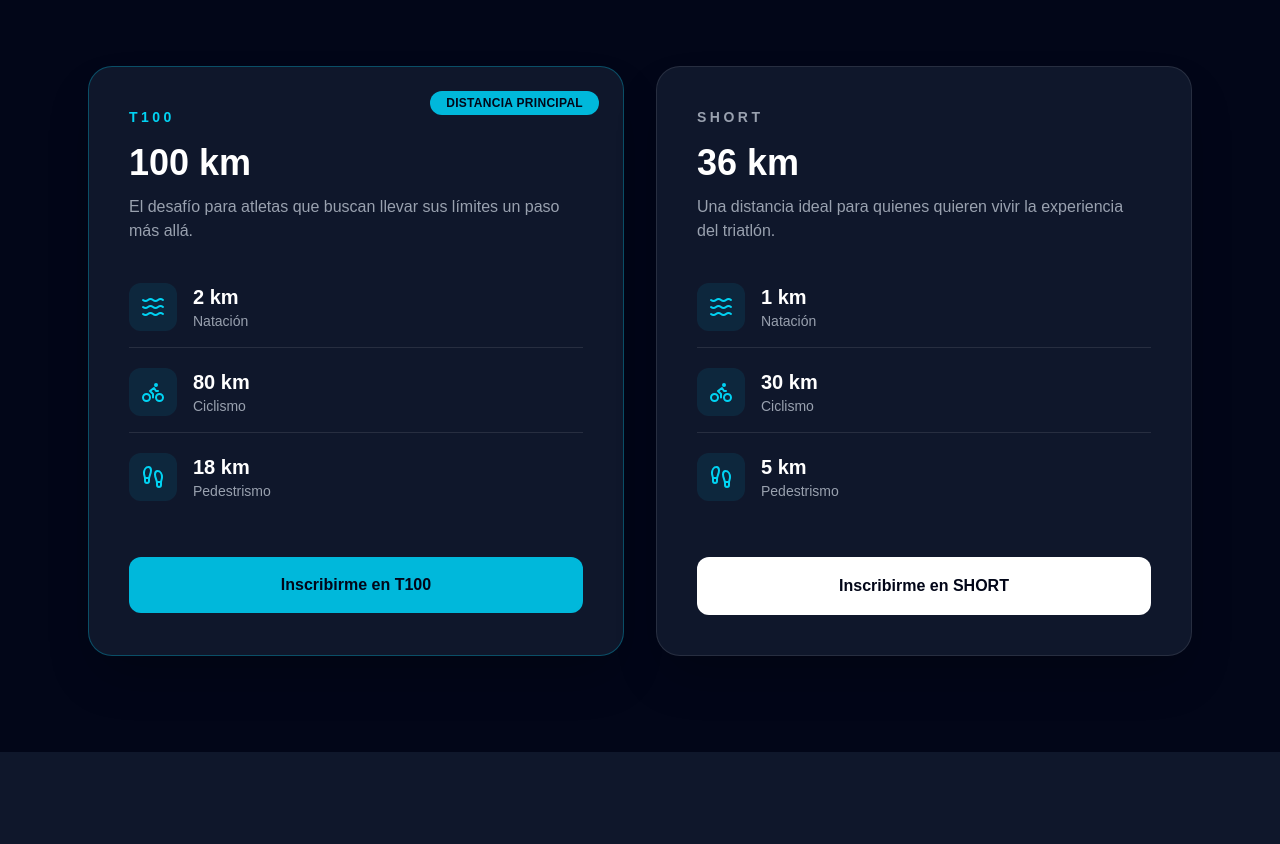
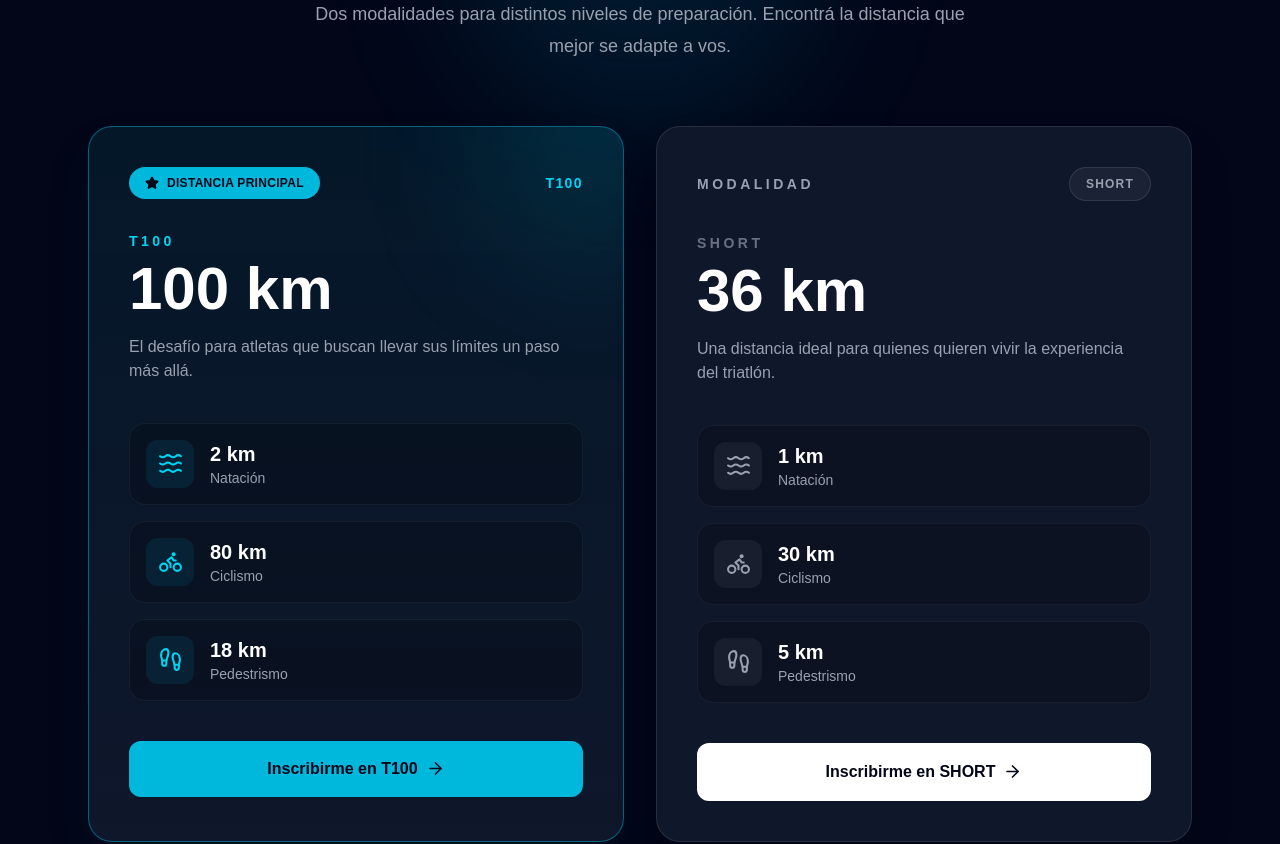
Before and after one commit to martinperezruella/tria-de-la-costa-web, a Next.js app: page / in a window 1280 px wide. Shown: the part 3139-3983 px from the top of the page. Built offline with nearby package versions, Linux system fonts and the light colour scheme.

Commit message:
Mejorar sección de distancias

```diff
--- a/components/home/Distances.tsx
+++ b/components/home/Distances.tsx
@@ -1,132 +1,196 @@
-import { Bike, Footprints, Waves } from "lucide-react";
+import { Bike, Footprints, Waves, ArrowRight, Star } from "lucide-react";
 
 export default function Distances() {
   return (
     <section
       id="distancias"
-      className="bg-slate-950 py-24 text-white"
+      className="relative overflow-hidden bg-slate-950 py-24 md:py-32"
     >
-      <div className="mx-auto max-w-6xl px-6">
+      {/* Decoración de fondo */}
+      <div className="pointer-events-none absolute left-1/2 top-0 h-96 w-96 -translate-x-1/2 rounded-full bg-cyan-500/10 blur-3xl" />
+
+      <div className="relative mx-auto max-w-6xl px-6">
 
         {/* Encabezado */}
         <div className="text-center">
+
           <p className="font-semibold uppercase tracking-[0.3em] text-cyan-400">
             Distancias
           </p>
 
-          <h2 className="mt-4 text-4xl font-bold md:text-5xl">
+          <h2 className="mt-4 text-4xl font-black md:text-5xl lg:text-6xl">
             Elegí tu desafío
           </h2>
 
-          <p className="mx-auto mt-5 max-w-2xl text-gray-400">
+          <p className="mx-auto mt-5 max-w-2xl text-lg leading-8 text-gray-400">
             Dos modalidades para distintos niveles de preparación.
             Encontrá la distancia que mejor se adapte a vos.
           </p>
+
         </div>
 
-        {/* Distancias */}
-        <div className="mt-16 grid gap-8 md:grid-cols-2">
+        {/* Tarjetas */}
+        <div className="mt-16 grid gap-8 lg:grid-cols-2">
 
           {/* T100 */}
-          <div className="group relative overflow-hidden rounded-3xl border border-cyan-400/30 bg-slate-900 p-8 shadow-2xl transition duration-300 hover:-translate-y-2 hover:border-cyan-400/60 md:p-10">
+          <div className="group relative overflow-hidden rounded-3xl border border-cyan-400/40 bg-gradient-to-b from-cyan-950/40 to-slate-900 p-8 shadow-2xl shadow-cyan-950/30 transition duration-500 hover:-translate-y-2 hover:border-cyan-400/70 md:p-10">
 
-            {/* Destacado */}
-            <div className="absolute right-6 top-6 rounded-full bg-cyan-500 px-4 py-1 text-xs font-bold uppercase tracking-wide text-slate-950">
+            {/* Brillo */}
+            <div className="pointer-events-none absolute -right-20 -top-20 h-56 w-56 rounded-full bg-cyan-400/10 blur-3xl transition duration-500 group-hover:bg-cyan-400/20" />
+
+            {/* Distancia principal */}
+            <div className="relative flex items-center justify-between gap-4">
+
+              <div className="inline-flex items-center gap-2 rounded-full bg-cyan-500 px-4 py-2 text-xs font-bold uppercase tracking-wide text-slate-950">
+                <Star size={14} fill="currentColor" />
                 Distancia principal
               </div>
+
+              <span className="text-sm font-bold uppercase tracking-widest text-cyan-400">
+                T100
+              </span>
+
+            </div>
+
+            {/* Título */}
+            <div className="relative mt-8">
 
               <p className="text-sm font-semibold uppercase tracking-[0.25em] text-cyan-400">
                 T100
               </p>
 
-            <h3 className="mt-4 text-4xl font-black">
+              <h3 className="mt-2 text-5xl font-black text-white md:text-6xl">
                 100 km
               </h3>
 
-            <p className="mt-3 max-w-md text-gray-400">
+              <p className="mt-4 max-w-md text-gray-400">
                 El desafío para atletas que buscan llevar sus límites
                 un paso más allá.
               </p>
 
-            <div className="mt-10 space-y-5">
+            </div>
+
+            {/* Disciplinas */}
+            <div className="relative mt-10 space-y-4">
 
               <DistanceItem
-                icon={<Waves size={24} />}
+                icon={<Waves size={25} />}
                 distance="2 km"
                 discipline="Natación"
               />
 
               <DistanceItem
-                icon={<Bike size={24} />}
+                icon={<Bike size={25} />}
                 distance="80 km"
                 discipline="Ciclismo"
               />
 
               <DistanceItem
-                icon={<Footprints size={24} />}
+                icon={<Footprints size={25} />}
                 distance="18 km"
                 discipline="Pedestrismo"
               />
 
             </div>
 
+            {/* Botón */}
             <a
               href="/inscripciones"
-              className="mt-10 block rounded-xl bg-cyan-500 px-8 py-4 text-center font-bold text-slate-950 transition duration-300 hover:bg-cyan-400"
+              className="group/button relative mt-10 flex items-center justify-center gap-2 rounded-xl bg-cyan-500 px-8 py-4 text-center font-bold text-slate-950 transition duration-300 hover:bg-cyan-400"
             >
               Inscribirme en T100
+
+              <ArrowRight
+                size={19}
+                className="transition-transform duration-300 group-hover/button:translate-x-1"
+              />
             </a>
 
           </div>
 
           {/* SHORT */}
-          <div className="group relative overflow-hidden rounded-3xl border border-white/10 bg-slate-900 p-8 shadow-2xl transition duration-300 hover:-translate-y-2 hover:border-white/30 md:p-10">
+          <div className="group relative overflow-hidden rounded-3xl border border-white/10 bg-slate-900 p-8 shadow-2xl transition duration-500 hover:-translate-y-2 hover:border-white/30 md:p-10">
+
+            {/* Encabezado */}
+            <div className="relative flex items-center justify-between">
 
               <p className="text-sm font-semibold uppercase tracking-[0.25em] text-gray-400">
+                Modalidad
+              </p>
+
+              <span className="rounded-full border border-white/10 bg-white/5 px-4 py-2 text-xs font-bold uppercase tracking-widest text-gray-400">
+                SHORT
+              </span>
+
+            </div>
+
+            {/* Título */}
+            <div className="relative mt-8">
+
+              <p className="text-sm font-semibold uppercase tracking-[0.25em] text-gray-500">
                 SHORT
               </p>
 
-            <h3 className="mt-4 text-4xl font-black">
+              <h3 className="mt-2 text-5xl font-black text-white md:text-6xl">
                 36 km
               </h3>
 
-            <p className="mt-3 max-w-md text-gray-400">
+              <p className="mt-4 max-w-md text-gray-400">
                 Una distancia ideal para quienes quieren vivir la
                 experiencia del triatlón.
               </p>
 
-            <div className="mt-10 space-y-5">
+            </div>
+
+            {/* Disciplinas */}
+            <div className="relative mt-10 space-y-4">
 
               <DistanceItem
-                icon={<Waves size={24} />}
+                icon={<Waves size={25} />}
                 distance="1 km"
                 discipline="Natación"
+                muted
               />
 
               <DistanceItem
-                icon={<Bike size={24} />}
+                icon={<Bike size={25} />}
                 distance="30 km"
                 discipline="Ciclismo"
+                muted
               />
 
               <DistanceItem
-                icon={<Footprints size={24} />}
+                icon={<Footprints size={25} />}
                 distance="5 km"
                 discipline="Pedestrismo"
+                muted
               />
 
             </div>
 
+            {/* Botón */}
             <a
               href="/inscripciones"
-              className="mt-10 block rounded-xl border border-white/20 bg-white px-8 py-4 text-center font-bold text-slate-950 transition duration-300 hover:bg-gray-200"
+              className="group/button relative mt-10 flex items-center justify-center gap-2 rounded-xl border border-white/20 bg-white px-8 py-4 text-center font-bold text-slate-950 transition duration-300 hover:bg-gray-200"
             >
               Inscribirme en SHORT
+
+              <ArrowRight
+                size={19}
+                className="transition-transform duration-300 group-hover/button:translate-x-1"
+              />
             </a>
 
           </div>
 
         </div>
+
+        {/* Texto inferior */}
+        <p className="mx-auto mt-10 max-w-2xl text-center text-sm leading-6 text-gray-500">
+          Ambas modalidades combinan natación, ciclismo y pedestrismo.
+          Elegí el desafío que mejor se adapte a tu preparación.
+        </p>
+
       </div>
     </section>
   );
@@ -136,22 +200,30 @@ type DistanceItemProps = {
   icon: React.ReactNode;
   distance: string;
   discipline: string;
+  muted?: boolean;
 };
 
 function DistanceItem({
   icon,
   distance,
   discipline,
+  muted = false,
 }: DistanceItemProps) {
   return (
-    <div className="flex items-center gap-4 border-b border-white/10 pb-4 last:border-0">
+    <div className="flex items-center gap-4 rounded-2xl border border-white/5 bg-black/20 p-4 transition duration-300 hover:border-white/10 hover:bg-black/30">
 
-      <div className="flex h-12 w-12 shrink-0 items-center justify-center rounded-xl bg-cyan-500/10 text-cyan-400">
+      <div
+        className={`flex h-12 w-12 shrink-0 items-center justify-center rounded-xl ${
+          muted
+            ? "bg-white/5 text-gray-400"
+            : "bg-cyan-500/10 text-cyan-400"
+        }`}
+      >
         {icon}
       </div>
 
       <div>
-        <p className="text-xl font-bold">
+        <p className="text-xl font-bold text-white">
           {distance}
         </p>
 
```
Lines whose indentation alone changed are shown as unchanged.
